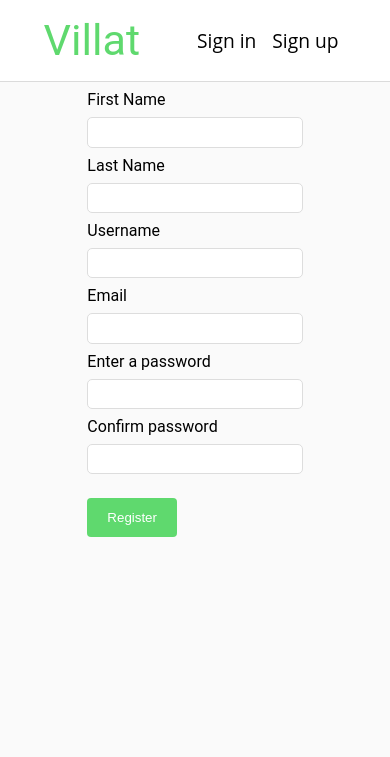
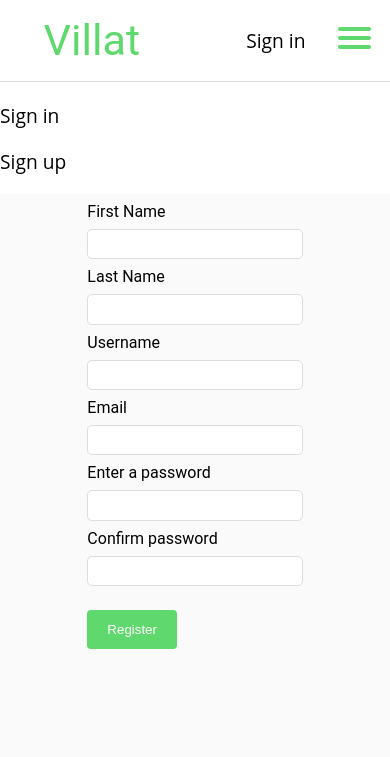
Before and after one commit to pdsam/FEUP-LTW, a PHP site: page /pages/register.php in a window 390 px wide. Shown: the top 757 px of the page. Run offline with PHP 8.4, Linux system fonts and the light colour scheme; some libraries are stand-ins or nearby versions.

Commit message:
started working on responsive navbar

```diff
--- a/pages/profile.php
+++ b/pages/profile.php
@@ -53,9 +53,11 @@ if ($user) {
             <?php } ?>
           </div>
           <p class="user-email"><?= $user['email'] ?></p>
+
+          <div class="user-bio-wrapper">
           <p class="user-bio"><?= $user['bio'] ?></p>
+            </div>
         </div>
-
       </header>
     </section>
 
--- a/stylesheets/topbar.css
+++ b/stylesheets/topbar.css
@@ -5,22 +5,22 @@
 
     /*background-image: linear-gradient(#173132, #3b3a43);*/
     font-family: 'Roboto', sans-serif;
-    border-bottom: 1px solid rgb(219,219,219);
+    border-bottom: 1px solid rgb(219, 219, 219);
     padding-left: 5%;
-    padding-right:5%;
+    padding-right: 5%;
 }
 
 .bar-logo {
     justify-self: start;
     margin-right: auto;
     font-size: 3em;
-    padding-left:0.5em;
+    padding-left: 0.5em;
 
 }
 
 .bar-logo p {
     margin: 0;
-    color:var(--green);
+    color: var(--green);
     font-size: 0.9em;
     font-family: var(--title-font);
 }
@@ -40,13 +40,14 @@
     transition-duration: 300ms;
 
 }
-.nav-button{
-    color:black;
+
+.nav-button {
+    color: black;
     font-size: 1.2em;
     cursor: pointer;
 }
 
-.topbar .user-options-container p:hover{
+.topbar .user-options-container p:hover {
     color: var(--green);
 
 }
@@ -57,3 +58,31 @@
     color: black;
     padding: 0em;
 }
+
+#icon {
+    display: none;
+}
+
+.hamburguer-nav{
+    display: hidden;
+}
+@media (max-width:680px) {
+
+    #icon-menu {
+        display: block;
+    }
+
+    #icon-menu span {
+        display: block;
+        width: 33px;
+        height: 4px;
+        margin-bottom: 5px;
+        position: relative;
+
+        background: var(--green);
+        border-radius: 3px;
+    }
+    .user-options-container > a{
+        display: none;
+    }
+}
--- a/templates/common/header.php
+++ b/templates/common/header.php
@@ -6,7 +6,7 @@ include_once(ROOT . 'database/db_users.php');
 function draw_header()
 {
   $user = getSessionUser();
-  ?>
+?>
   <nav class="topbar">
     <section class="bar-logo">
       <a href="../index.php">
@@ -14,18 +14,17 @@ function draw_header()
       </a>
     </section>
     <?php if ($user) {
-      ?>
+    ?>
       <section class="user-options-container">
 
         <?php
-        //$user = getUser($_SESSION['username']);
         $userID = $user['id'];
-       echo "<a href='../pages/profile.php?id=$userID'>" ;?>
-          <p class="nav-button">Profile</p>
+        echo "<a href='../pages/profile.php?id=$userID'>"; ?>
+        <p class="nav-button">Profile</p>
         </a>
         <a href="../pages/user_reservations.php">
-        <p class="nav-button">Your Reservations</p>
-      </a>
+          <p class="nav-button">Your Reservations</p>
+        </a>
         <?php if (isLandlord($user['id'])) { ?>
           <a href="../pages/dashboard.php">
             <p class="nav-button">Dashboard</p>
@@ -43,6 +42,30 @@ function draw_header()
           <p id="register-button" class="nav-button">Sign up</p>
         </a>
       </section>
+      </a>
     <?php } ?>
+    <div class="menu">
+      <a href="javascript:void(0)" id="icon-menu" onClick="hamburguerFunction()">
+        <span></span>
+        <span></span>
+        <span></span>
+    </a>
+    </div>
+  </nav>
+  <nav class="hamburguer-nav">
+
+
+
+  <?php
+  if($user){ ?>
+
+<?php
+  }
+  else{ ?>
+      <div><p id="login-button" class="nav-button">Sign in</p></div>
+      <div><a href="../pages/register.php">
+          <p id="register-button" class="nav-button">Sign up</p>
+        </a></div>
+  <?php }?>
   </nav>
 <?php } ?>
```
Also changed, not shown: pages/home.php (+25 -26 lines), stylesheets/home.css (+9 -10 lines), stylesheets/profile.css (+17 -1 lines).
